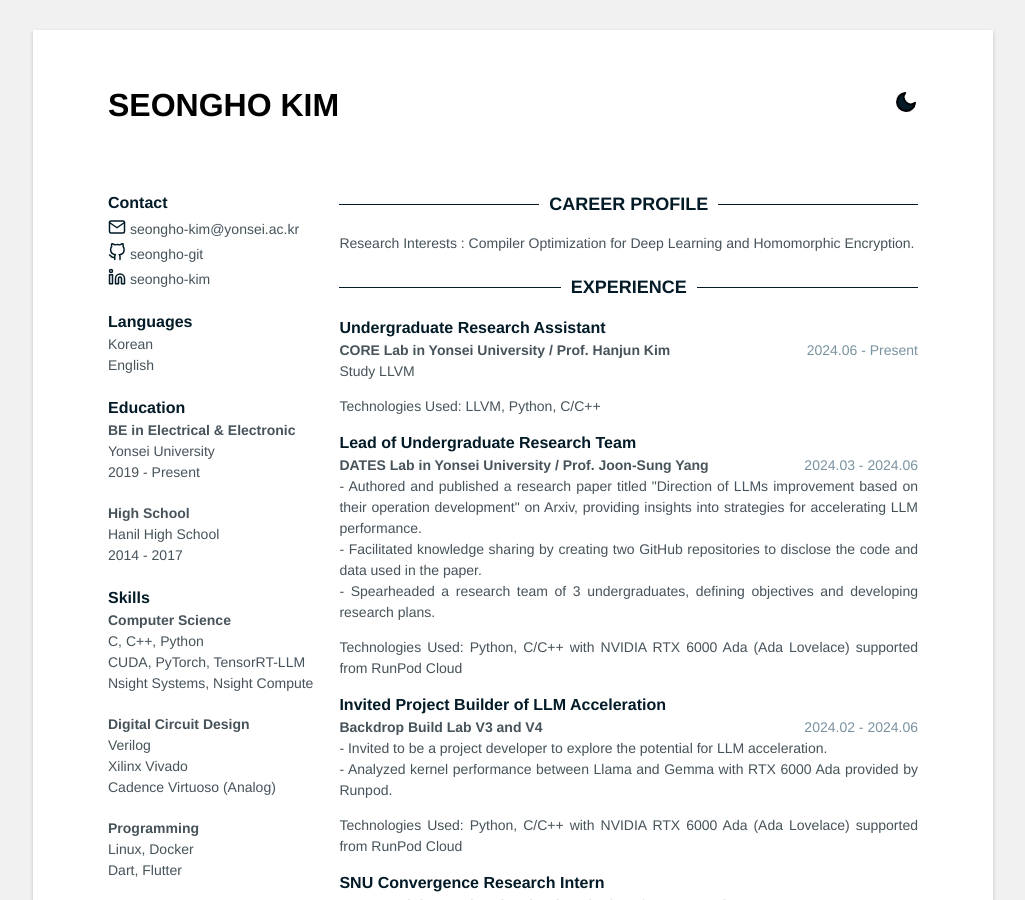
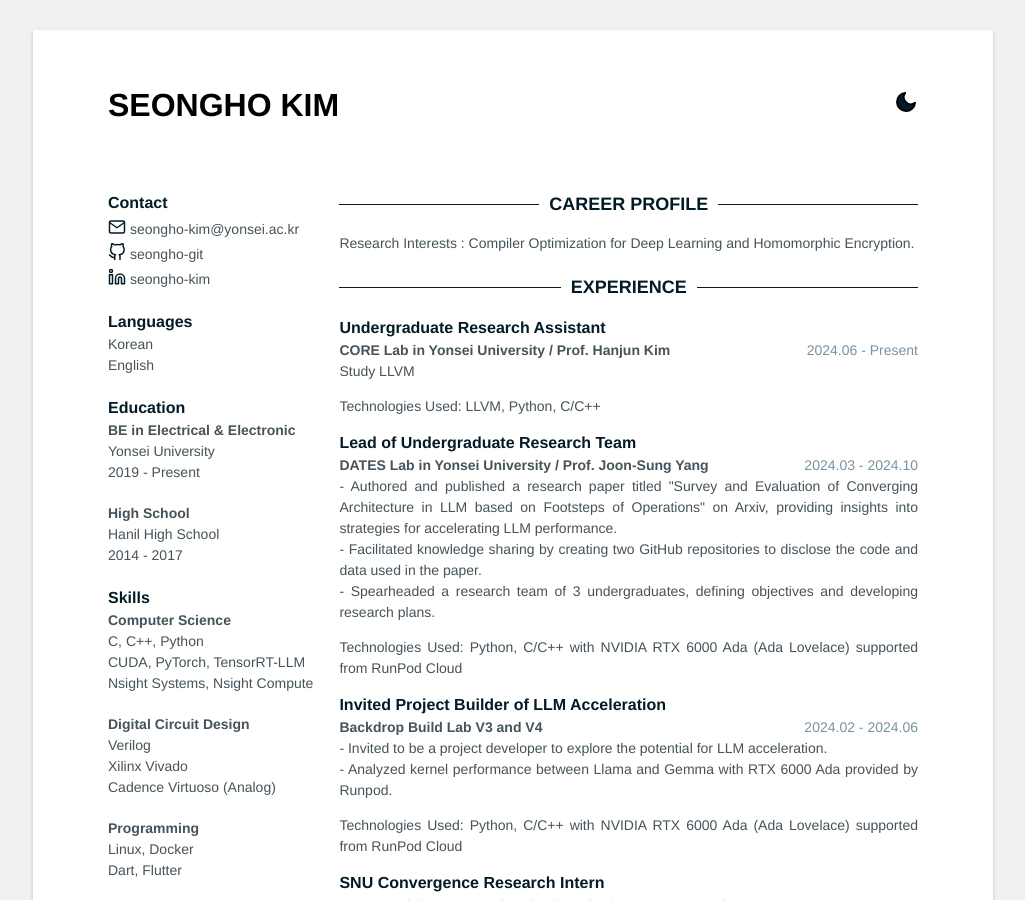
Before and after one commit to klue980/klue980.github.io, a Jekyll site: the page built from index.html, in a window 1280 px wide and 900 px high. Shown: the whole window, without its empty margins (127-1152 px from the left). Built offline with Jekyll 4.4.1, drawn with Linux system fonts in a browser that asks for light colours.

Commit message:
revise details

```diff
--- a/_data/data.yml
+++ b/_data/data.yml
@@ -67,10 +67,10 @@ experience:
       LLVM, Python, C/C++
 
   - role: Lead of Undergraduate Research Team
-    time: 2024.03 - 2024.06
+    time: 2024.03 - 2024.10
     company: DATES Lab in Yonsei University / Prof. Joon-Sung Yang
     details:
-      - "- Authored and published a research paper titled \"Direction of LLMs improvement based on their operation development\" on Arxiv, providing insights into strategies for accelerating LLM performance."
+      - "- Authored and published a research paper titled \"Survey and Evaluation of Converging Architecture in LLM based on Footsteps of Operations\" on Arxiv, providing insights into strategies for accelerating LLM performance."
       - "- Facilitated knowledge sharing by creating two GitHub repositories to disclose the code and data used in the paper."
       - "- Spearheaded a research team of 3 undergraduates, defining objectives and developing research plans."
     technologies_used: |
```
